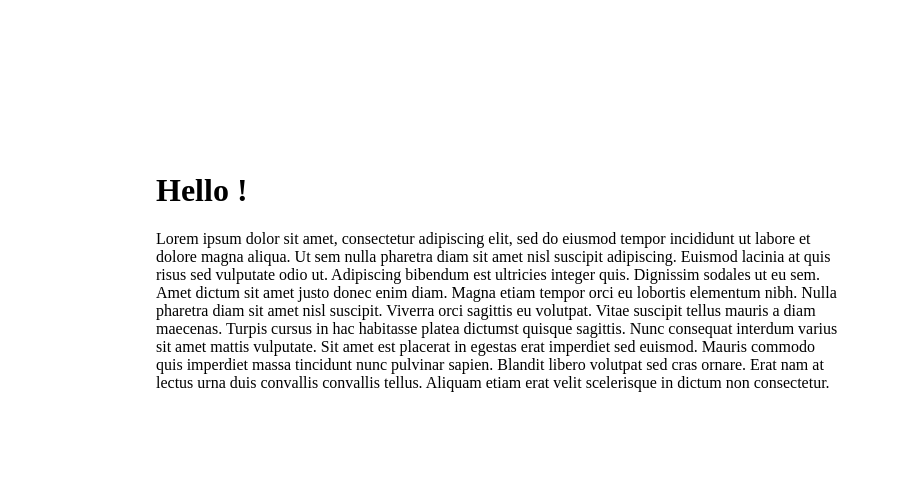
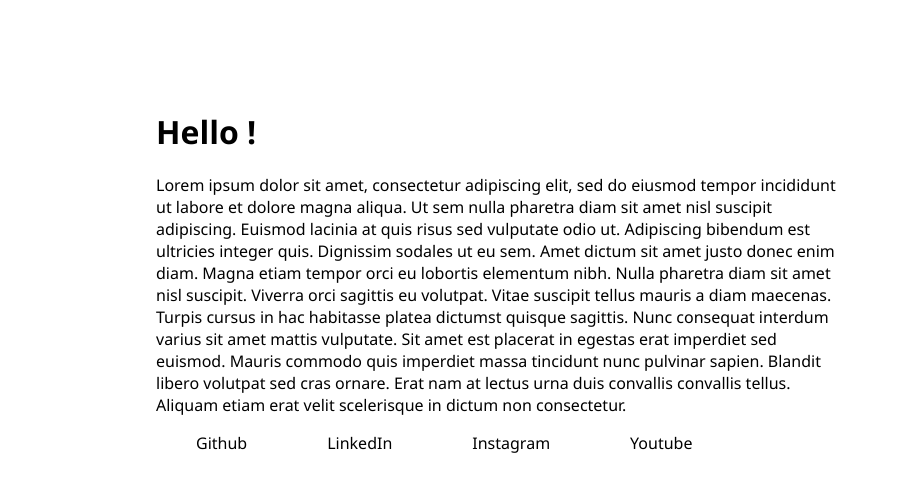
Before and after one commit to engkih/personal-page, a plain HTML site: page index.html in a window 1280 px wide. Shown: the part 185-676 px from the top of the page, 380-1280 px from the left. Drawn offline with Linux system fonts and the light colour scheme.

Commit message:
add social medial icon

```diff
--- a/index.css
+++ b/index.css
@@ -1,3 +1,7 @@
+body {
+    font-family: 'Segoe UI', Tahoma, Geneva, Verdana, sans-serif;
+}
+
 html {
     height: 100vh;
     width: 100vw;
@@ -42,3 +46,10 @@ main {
     border-radius: 50%;
     object-fit: cover;
 }
+
+.social-list {
+    display: flex;
+    flex-direction: row;
+    list-style-type: none;
+    gap: 5rem;
+}
--- a/index.html
+++ b/index.html
@@ -26,17 +26,32 @@
                 <img src="./public/profile-pic.jpg" alt="Achmad Riky Photo">
             </div>
             <div class="about-text">
+                <div>
                     <h1>Hello !</h1>
-                <p>Lorem ipsum dolor sit amet, consectetur adipiscing elit, sed do eiusmod tempor incididunt ut labore
+                    <p>Lorem ipsum dolor sit amet, consectetur adipiscing elit, sed do eiusmod tempor incididunt ut
+                        labore
                         et dolore magna aliqua. Ut sem nulla pharetra diam sit amet nisl suscipit adipiscing. Euismod
                         lacinia at quis risus sed vulputate odio ut. Adipiscing bibendum est ultricies integer quis.
-                    Dignissim sodales ut eu sem. Amet dictum sit amet justo donec enim diam. Magna etiam tempor orci eu
+                        Dignissim sodales ut eu sem. Amet dictum sit amet justo donec enim diam. Magna etiam tempor orci
+                        eu
                         lobortis elementum nibh. Nulla pharetra diam sit amet nisl suscipit. Viverra orci sagittis eu
                         volutpat. Vitae suscipit tellus mauris a diam maecenas. Turpis cursus in hac habitasse platea
-                    dictumst quisque sagittis. Nunc consequat interdum varius sit amet mattis vulputate. Sit amet est
-                    placerat in egestas erat imperdiet sed euismod. Mauris commodo quis imperdiet massa tincidunt nunc
+                        dictumst quisque sagittis. Nunc consequat interdum varius sit amet mattis vulputate. Sit amet
+                        est
+                        placerat in egestas erat imperdiet sed euismod. Mauris commodo quis imperdiet massa tincidunt
+                        nunc
                         pulvinar sapien. Blandit libero volutpat sed cras ornare. Erat nam at lectus urna duis convallis
                         convallis tellus. Aliquam etiam erat velit scelerisque in dictum non consectetur.</p>
+                </div>
+                <div class="social-wrapper">
+                    <ul class="social-list">
+                        <li>Github</li>
+                        <li>LinkedIn</li>
+                        <li>Instagram</li>
+                        <li>Youtube</li>
+                    </ul>
+
+                </div>
             </div>
         </div>
     </main>
```
Lines whose indentation alone changed are shown as unchanged.
